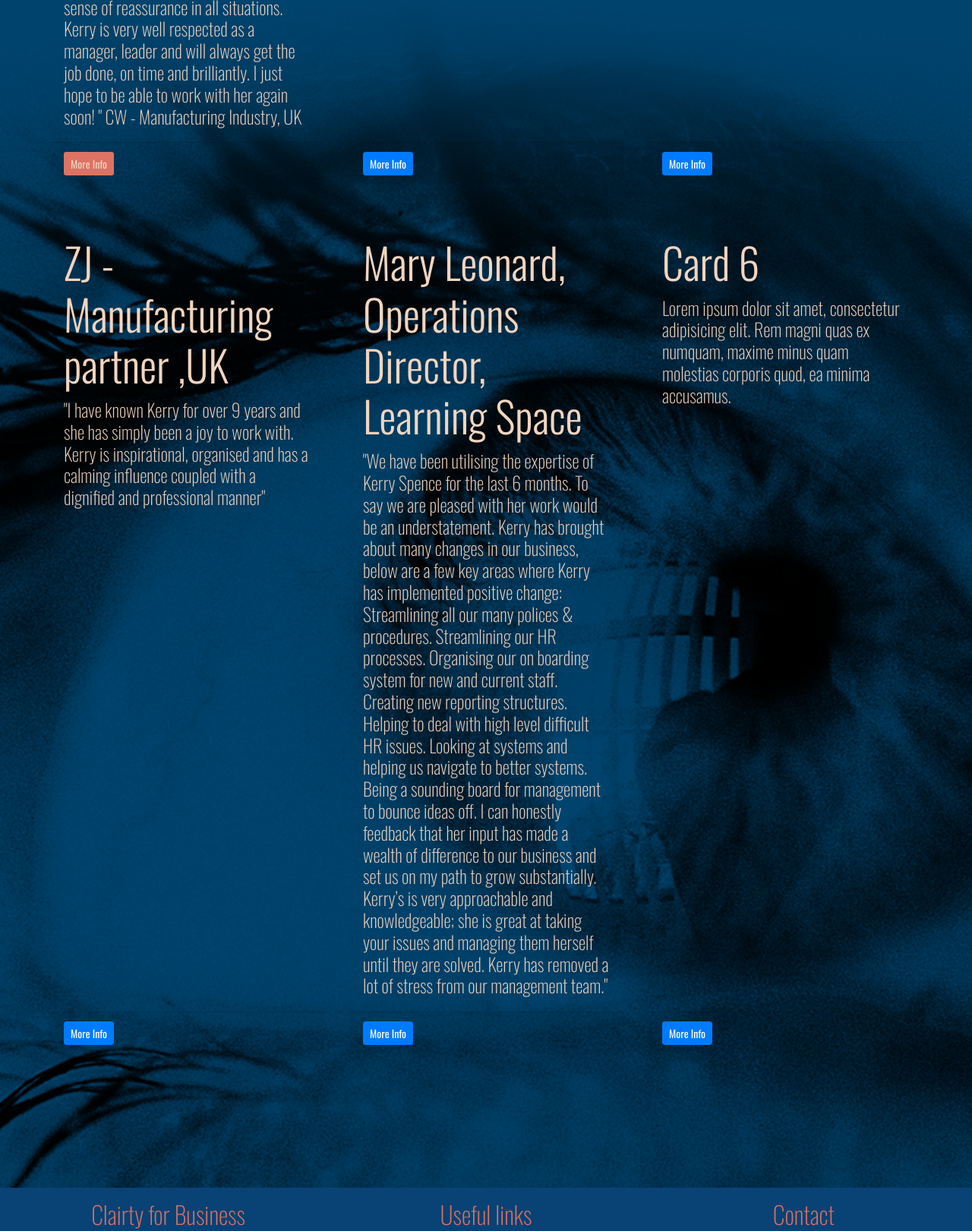
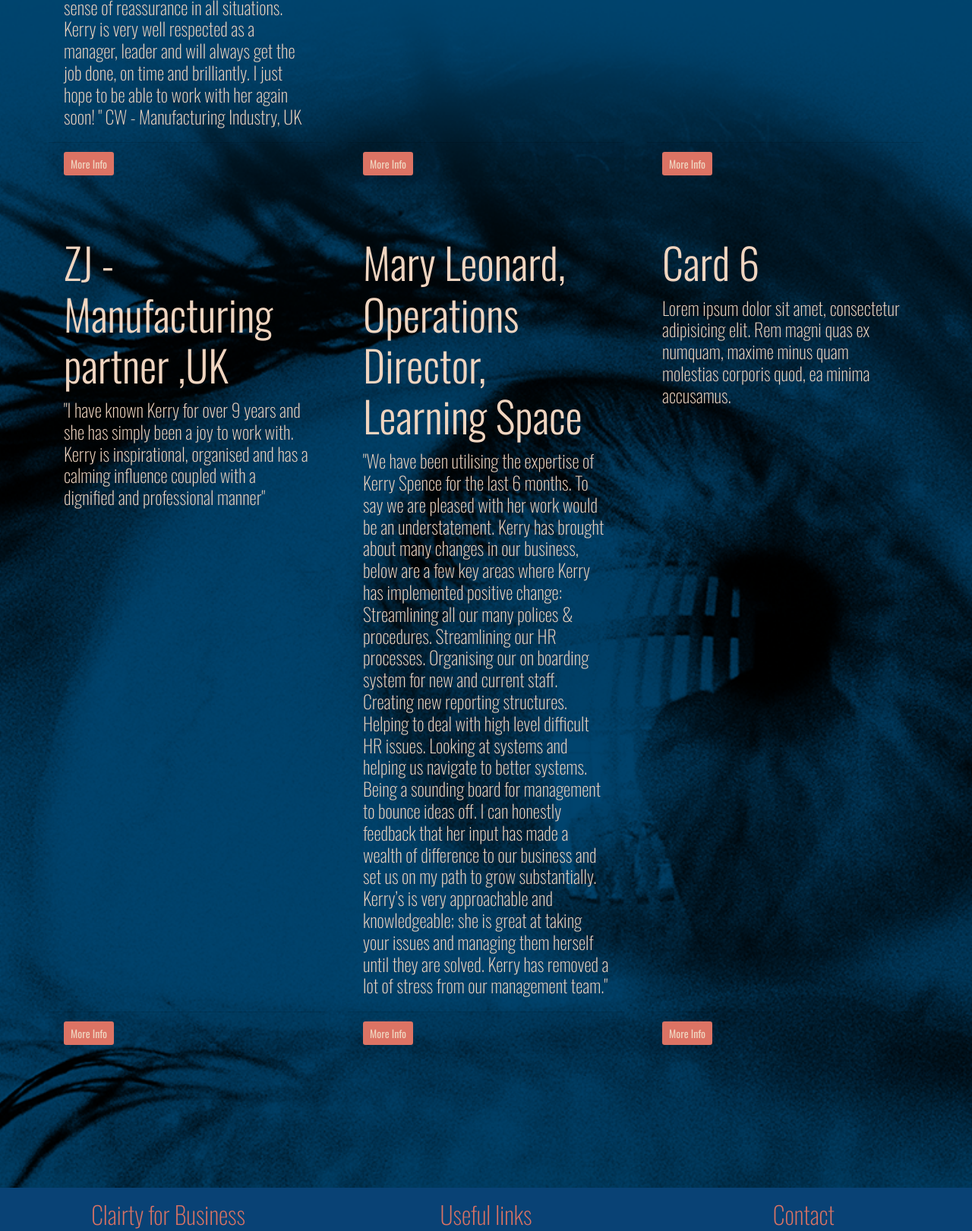
Before and after one commit to JonnyDavison/clarity01, a Flask app: page /testimonials in a window 1280 px wide. Shown: the part 1049-2670 px from the top of the page at 76% size. Run offline with Flask 3, Linux system fonts and the light colour scheme; some libraries are stand-ins or nearby versions.

Commit message:
Update styling on the clarity-btn for testimonials

```diff
--- a/templates/testimonials.html
+++ b/templates/testimonials.html
@@ -37,7 +37,7 @@
                     that I highly recommend Kerry Spence. We are looking forward to working with her on our next
                     project."</p>
             </div>
-            <div class="card-footer"><a class="btn btn-primary btn-sm" href="#!">More Info</a></div>
+            <div class="card-footer"><a class="btn clarity-btn btn-sm" href="#!">More Info</a></div>
         </div>
     </div>
     <div class="col-md-4 mb-5">
@@ -49,7 +49,7 @@
                     grow this business. I could not recommend her higher for export focused Operations/General
                     Management expertise."</p>
             </div>
-            <div class="card-footer"><a class="btn btn-primary btn-sm" href="#!">More Info</a></div>
+            <div class="card-footer"><a class="btn clarity-btn btn-sm" href="#!">More Info</a></div>
         </div>
     </div>
 </div>
@@ -62,7 +62,7 @@
                     Kerry is inspirational, organised and
                     has a calming influence coupled with a dignified and professional manner"</p>
             </div>
-            <div class="card-footer"><a class="btn btn-primary btn-sm" href="#!">More Info</a></div>
+            <div class="card-footer"><a class="btn clarity-btn btn-sm" href="#!">More Info</a></div>
         </div>
     </div>
     <div class="col-md-4 mb-5">
@@ -99,7 +99,7 @@
                     and managing them
                     herself until they are solved. Kerry has removed a lot of stress from our management team."</p>
             </div>
-            <div class="card-footer"><a class="btn btn-primary btn-sm" href="#!">More Info</a></div>
+            <div class="card-footer"><a class="btn clarity-btn btn-sm" href="#!">More Info</a></div>
         </div>
     </div>
     <div class="col-md-4 mb-5">
@@ -109,7 +109,7 @@
                 <p class="card-text h4">Lorem ipsum dolor sit amet, consectetur adipisicing elit. Rem magni quas ex
                     numquam, maxime minus quam molestias corporis quod, ea minima accusamus.</p>
             </div>
-            <div class="card-footer"><a class="btn btn-primary btn-sm" href="#!">More Info</a></div>
+            <div class="card-footer"><a class="btn clarity-btn btn-sm" href="#!">More Info</a></div>
         </div>
     </div>
 </div>
```
